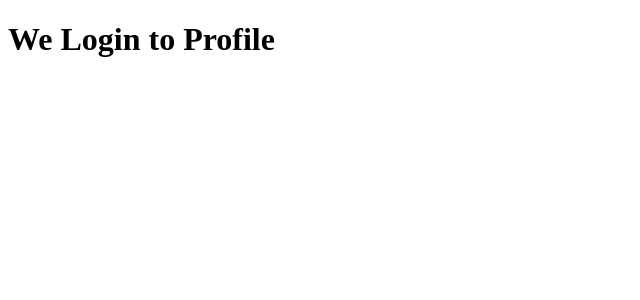
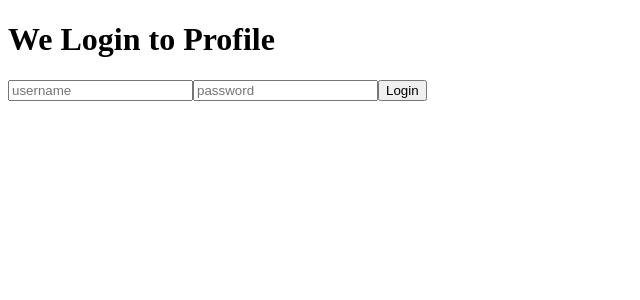
Before and after one commit to NorthStarTeam/Polaris, a React app: page /login in a window 1280 px wide. Shown: the top 300 px of the page, without its empty margins (0-640 px from the left). Built offline with nearby package versions, Linux system fonts and the light colour scheme.

Commit message:
added html for login and signup

```diff
--- a/client/components/Login.js
+++ b/client/components/Login.js
@@ -5,7 +5,21 @@ const Login = () => {
   return (
     <div>
       <h1>We Login to Profile</h1>
-      {/* <Link to="/profile">Go to profile</Link> */}
+
+      <div className='login-box'>
+        <form className='login-form'>
+
+          {/* Username Input */}
+          <input className='login-input' placeholder='username' type='text' ></input>
+
+          {/* Password Input */}
+          <input className='login-input' placeholder='password' type='text'></input>
+
+          {/* Submit Login Request */}
+          <input className='login-button' type='submit' value='Login'></input>
+        </form>
+      </div>
+
     </div>
   );
 };
--- a/client/components/SignUp.js
+++ b/client/components/SignUp.js
@@ -5,7 +5,20 @@ const SignUp = () => {
   return (
     <div>
       <h1>We create new user account</h1>
-      {/* <Link to="/profile">Go to profile</Link> */}
+
+      <div className = 'signup-box'>
+        <form className = 'signup-form'>
+
+          {/* Input Signup Username */}
+          <input className='userName' name='username' placeholder='Username' />
+
+          {/* Input Signup Password */}
+          <input className='password' name='password' placeholder='Password' />
+
+          {/* Submit Signup Request */}
+          <input className='signup-button' type='submit' value='Signup'></input>
+        </form>
+      </div>
     </div>
   );
 };
```
